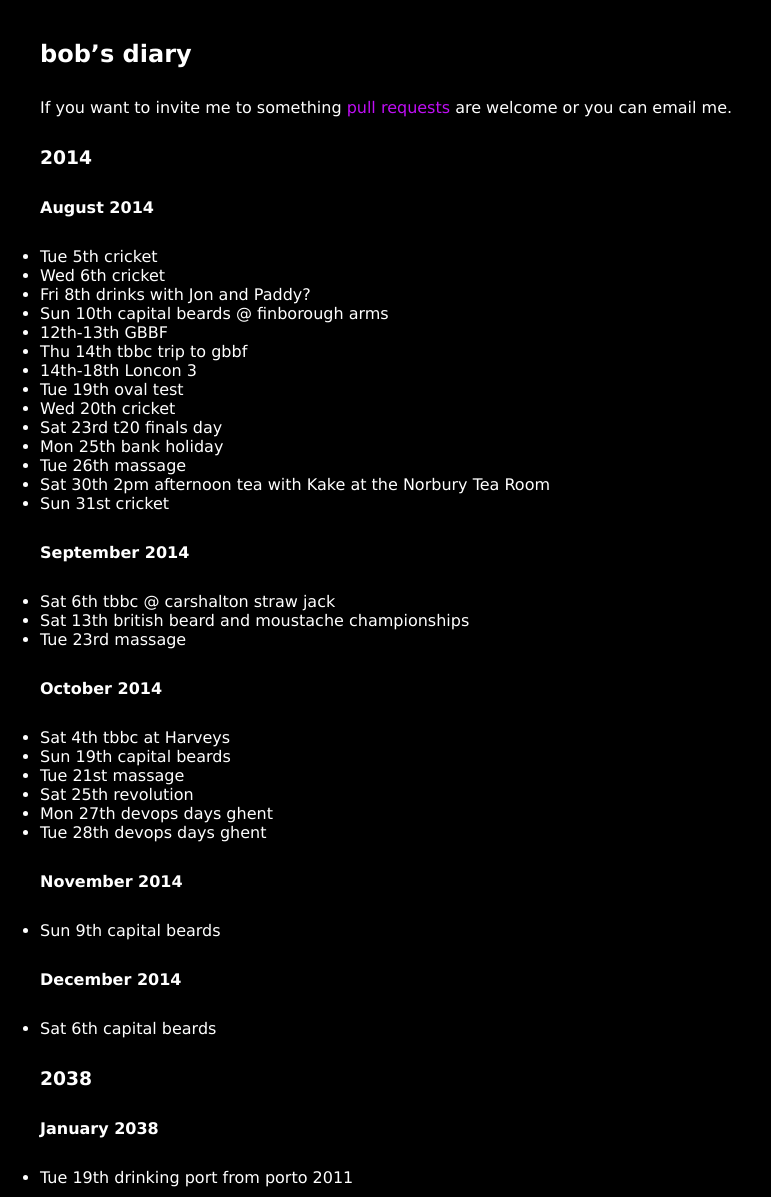
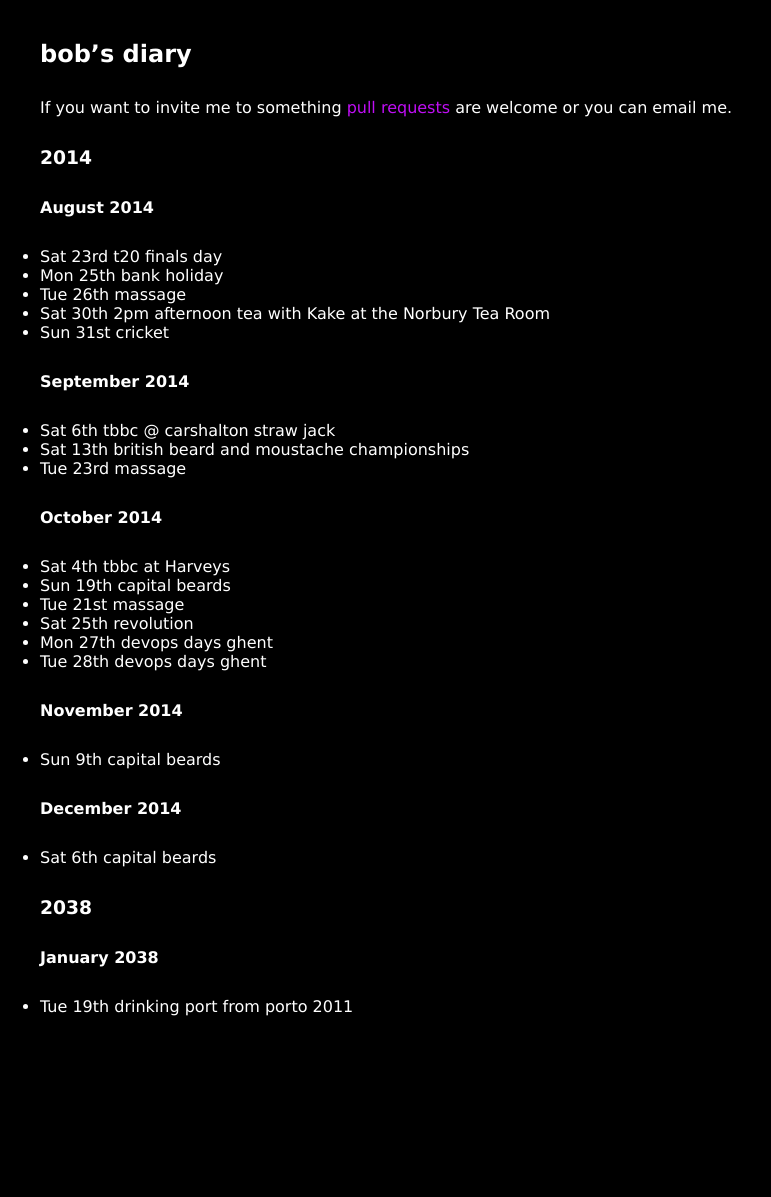
Before and after one commit to rjw1/randomness.org.uk, a Jekyll site: the page built from diary/index.md, in a window 1280 px wide. Shown: the whole page, without its empty margins (0-771 px from the left). Built offline with Jekyll 4.4.1, drawn with Linux system fonts in a browser that asks for light colours; Markdown is read by kramdown in place of the engine named in the settings; after the commit the page ends 1026 px from its top, so only the background shows below that.

Commit message:
I did a lot of stuff so far in august.
Although less cricket than I wanted to.

```diff
--- a/diary/index.md
+++ b/diary/index.md
@@ -12,15 +12,6 @@ are welcome or you can email me.
 
 #### August 2014 ####
 
-* Tue 5th cricket
-* Wed 6th cricket
-* Fri 8th drinks with Jon and Paddy?
-* Sun 10th capital beards @ finborough arms
-* 12th-13th GBBF
-* Thu 14th tbbc trip to gbbf
-* 14th-18th Loncon 3
-* Tue 19th oval test
-* Wed 20th cricket
 * Sat 23rd t20 finals day
 * Mon 25th bank holiday
 * Tue 26th massage
```
